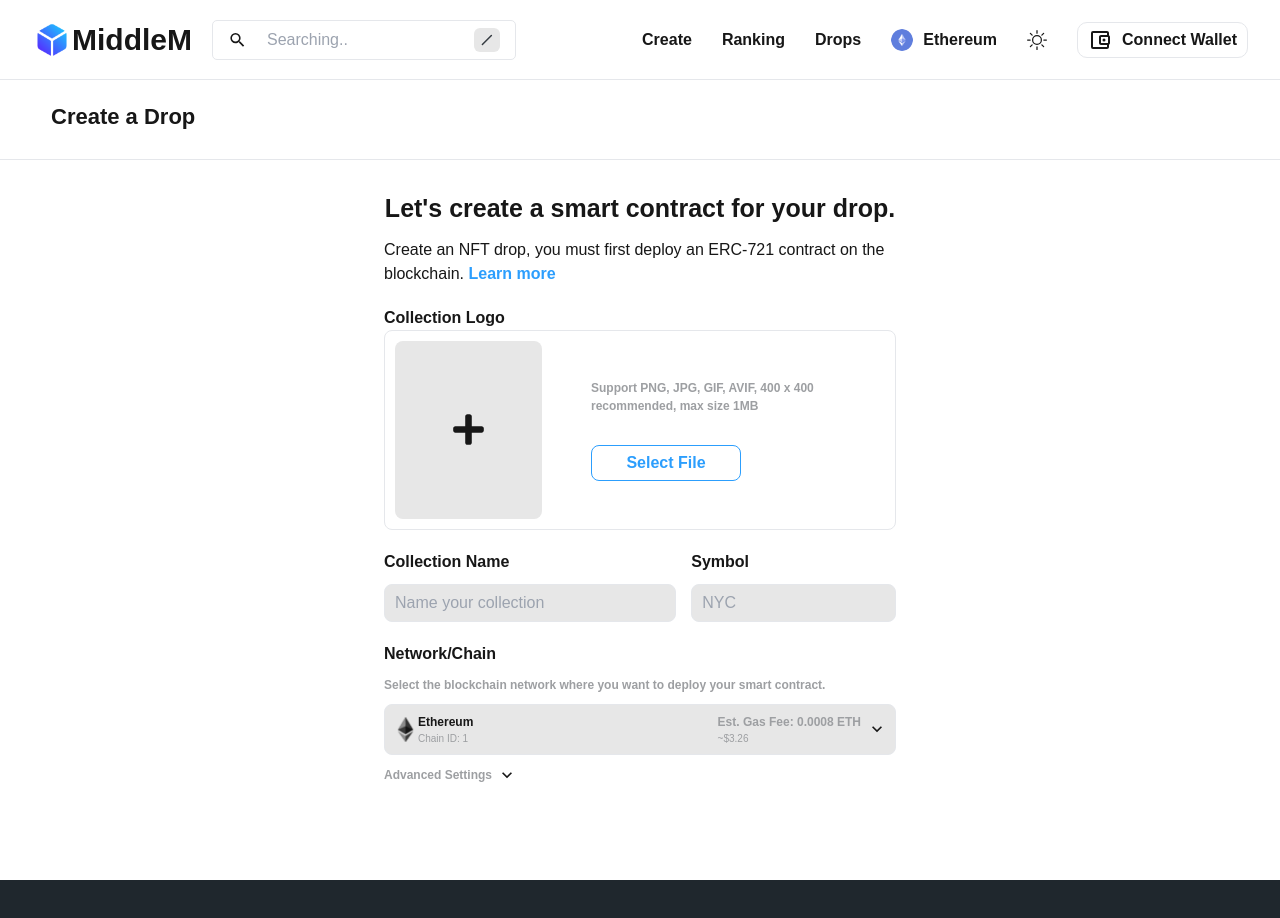
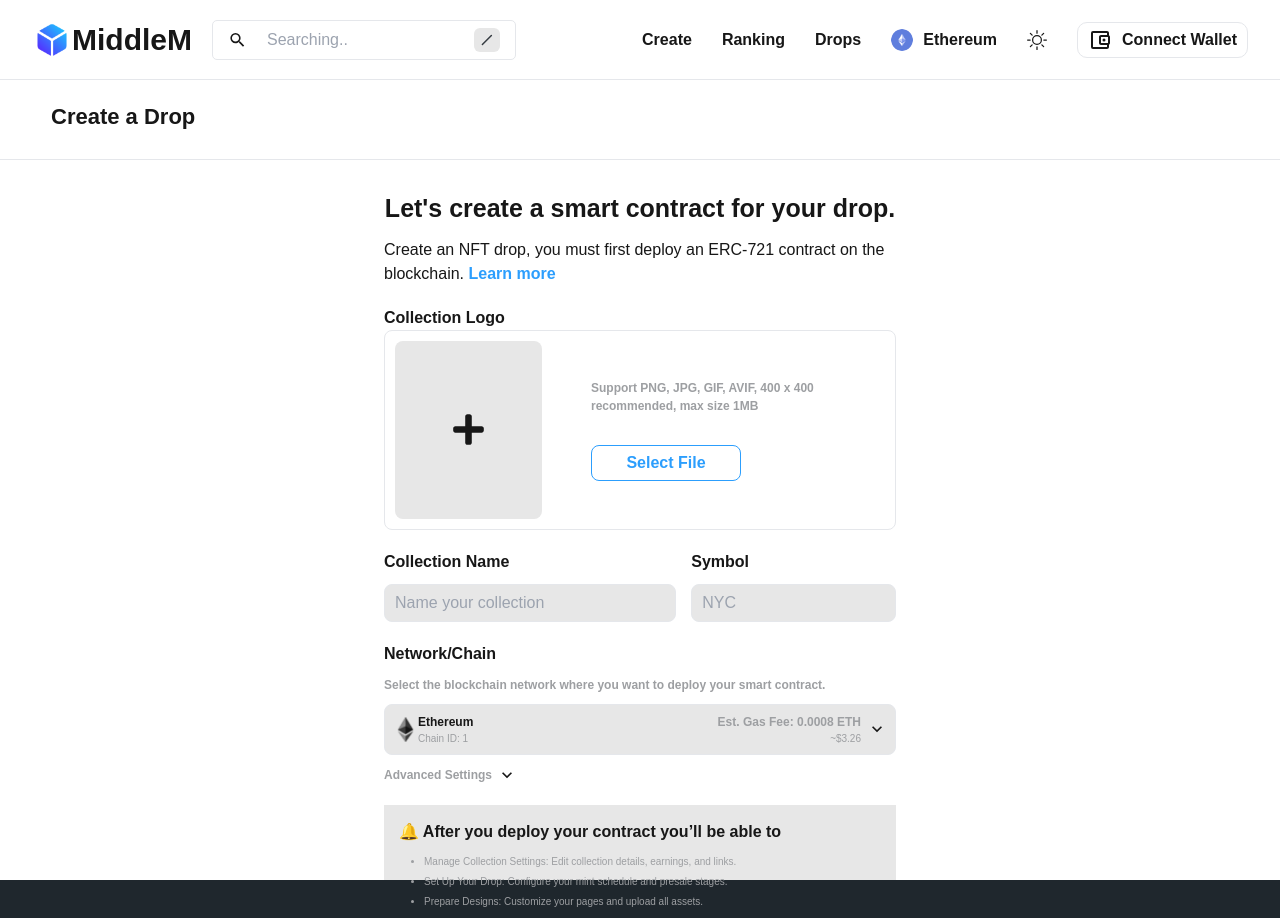
Before and after one commit to raazymuhd1/nft-marketplace, a Next.js app: page /create in a window 1280 px wide. Shown: the top 918 px of the page. Built offline with nearby package versions, Linux system fonts and the light colour scheme; what @rainbow-me/rainbowkit, wagmi would draw is missing.

Commit message:
finished a drop information

```diff
--- a/src/components/createDrop/ColChains.tsx
+++ b/src/components/createDrop/ColChains.tsx
@@ -24,7 +24,7 @@ const ColChains = () => {
 
                     <aside
                         className="flex-row-center gap-[6px]">
-                        <div className="">
+                        <div className="flex flex-col items-end">
                             <h4 className="font-bold text-[8px] md:text-[10px] lg:text-[12px] text-secondaryAlt"> Est. Gas Fee: 0.0008 ETH </h4>
                             <p className="common_text_size_reg text-secondaryAlt"> ~$3.26 </p>
                         </div>
--- a/src/components/createDrop/CreateDrop.tsx
+++ b/src/components/createDrop/CreateDrop.tsx
@@ -5,6 +5,11 @@ import ColLogo from "./ColLogo"
 import ColChains from "./ColChains"
 
 const CreateDrop = () => {
+        const [infoLists, setInfoLists] = useState([
+            "Manage Collection Settings: Edit collection details, earnings, and links.",
+            "Set Up Your Drop: Configure your mint schedule and presale stages.",
+            "Prepare Designs: Customize your pages and upload all assets."
+        ])
 
 
   return (
@@ -28,7 +33,17 @@ const CreateDrop = () => {
            {/* collection chains */}
            <ColChains />
 
-
+           {/* informations */}
+           <div className="flex flex-col gap-[10px] w-full p-[15px] bg-secondary items-start h-[fit-content] mt-[20px]">
+             <h3 className="font-bold"> 🔔 After you deploy your contract you’ll be able to </h3>
+             <ul className="flex flex-col gap-[5px] ml-[25px]">
+                 { infoLists.map((list, idx) => (
+                     <li
+                        key={idx}
+                        className="list-disc text-secondaryAlt common_text_size_reg"> {list} </li>
+                 )) }
+             </ul>
+           </div>
         </div>
     </section>
   )
```
